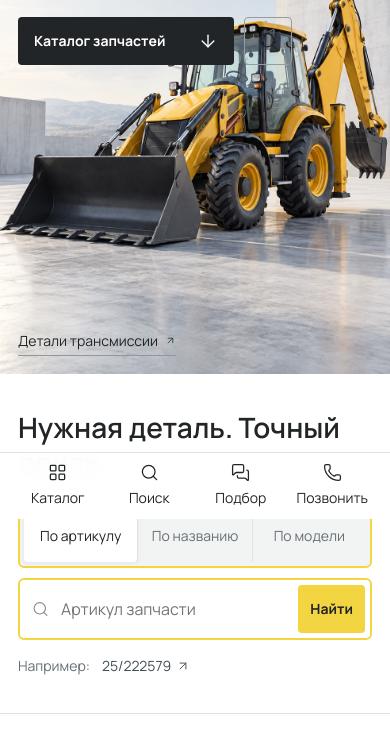
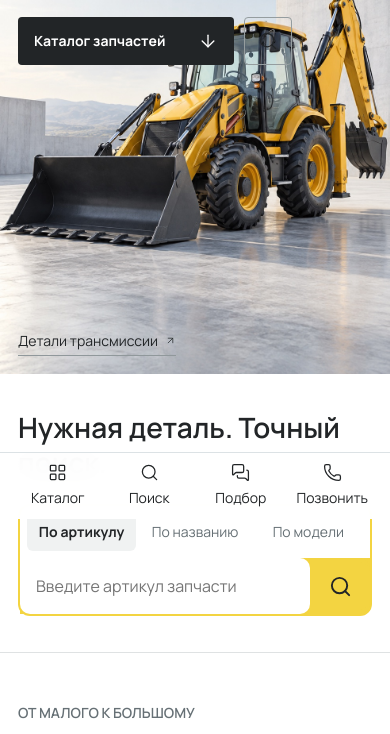
Before and after one commit to lprchns-Alex/eltorg-jcb-home-preview, a plain HTML site: page index.html in a window 390 px wide. Shown: the part 325-1059 px from the top of the page. Drawn offline with Linux system fonts and the light colour scheme.

Commit message:
Refine unified yellow search and tabs

```diff
--- a/app.js
+++ b/app.js
@@ -52,8 +52,9 @@ function finder() {
 }
 
 function searchPanel(mode) {
-  if (mode === 'model') return `<form class="search-large finder-search" data-model-form><label class="finder-input"><span>Модель техники</span><select name="model" aria-label="Модель техники"><option value="JCB 3CX">JCB 3CX</option><option value="JCB 4CX">JCB 4CX</option><option value="JCB 5CX">JCB 5CX</option><option value="Телескопический погрузчик JCB">Телескопический погрузчик JCB</option><option value="Другая модель JCB">Другая модель JCB</option></select></label><button class="button dark" type="submit">Подобрать${icon('arrow-right')}</button></form><div class="search-examples">Совместимость уточним по серийному номеру техники.</div>`;
-  return `<form class="search-large finder-search" data-search>${icon('search')}<label class="finder-input"><span class="sr-only">${mode === 'article' ? 'Артикул запчасти' : 'Название запчасти'}</span><input name="q" type="search" placeholder="${mode === 'article' ? 'Артикул запчасти' : 'Название детали'}" autocomplete="off" required></label><button class="button dark" type="submit">Найти${icon('arrow-right')}</button></form><div class="search-examples"><span>Например:</span>${(mode === 'article' ? ['25/222579'] : ['Генератор', 'Стартер', 'Главная пара']).map(query => `<button data-query="${query}">${query}${icon('arrow-up-right')}</button>`).join('')}</div>`;
+  const submit = `<button class="button finder-submit" type="submit" aria-label="${mode === 'model' ? 'Подобрать по модели' : 'Найти запчасть'}" title="${mode === 'model' ? 'Подобрать по модели' : 'Найти запчасть'}">${icon('search')}</button>`;
+  if (mode === 'model') return `<form class="search-large finder-search" data-model-form><label class="finder-input"><select name="model" aria-label="Модель техники"><option value="JCB 3CX">JCB 3CX</option><option value="JCB 4CX">JCB 4CX</option><option value="JCB 5CX">JCB 5CX</option><option value="Телескопический погрузчик JCB">Телескопический погрузчик JCB</option><option value="Другая модель JCB">Другая модель JCB</option></select></label>${submit}</form>`;
+  return `<form class="search-large finder-search" data-search><label class="finder-input"><span class="sr-only">${mode === 'article' ? 'Артикул запчасти' : 'Название запчасти'}</span><input name="q" type="search" placeholder="${mode === 'article' ? 'Введите артикул запчасти' : 'Введите название детали'}" autocomplete="off" required></label>${submit}</form>`;
 }
 
 function productCard(product, kind = 'catalog') {
--- a/index.html
+++ b/index.html
@@ -8,9 +8,9 @@
   <title>Эльторг — запчасти для JCB</title>
   <link rel="icon" type="image/svg+xml" href="assets/favicon.svg">
   <link rel="stylesheet" href="assets/fonts.css">
-  <link rel="stylesheet" href="precision.css?v=56">
+  <link rel="stylesheet" href="precision.css?v=57">
   <script src="assets/lucide.min.js" defer></script>
-  <script src="app.js?v=46" defer></script>
+  <script src="app.js?v=47" defer></script>
 </head>
 <body>
   <a class="skip-link" href="#main">К содержанию</a>
--- a/precision.css
+++ b/precision.css
@@ -62,9 +62,9 @@ main:focus, section[tabindex]:focus { outline: none; }
 .brand-mark b:nth-child(2) { width: 23px; }
 .brand-word { font-size: 27px; line-height: 1; font-weight: 800; }
 .brand-word small { display: block; font-size: 14px; font-weight: 500; line-height: 1.3; margin-top: 7px; color: #626a6e; }
-.header-search { display: flex; align-items: center; gap: 0; height: 52px; flex: 1; min-width: 180px; margin-inline: auto; padding-left: 16px; background: #fff; border: 2px solid var(--yellow); border-radius: 6px; overflow: hidden; }
-.header-search input { width: 100%; min-width: 0; border: 0; outline: none; background: none; font-size: 14px; }
-.header-search .icon-button { align-self: stretch; width: 62px; height: auto; border-radius: 0; background: var(--yellow); }
+.header-search { display: flex; align-items: center; gap: 0; height: 52px; flex: 1; min-width: 180px; margin-inline: auto; padding: 0; background: var(--yellow); border: 2px solid var(--yellow); border-radius: 12px; }
+.header-search input { width: 100%; height: 100%; min-width: 0; padding-inline: 16px; border: 0; border-radius: 10px; outline: none; background: #fff; font-size: 14px; }
+.header-search .icon-button { align-self: stretch; width: 72px; height: auto; border-radius: 0 10px 10px 0; background: var(--yellow); }
 .header-search .icon-button:hover { background: #ffe373; }
 .header-search .icon-button svg { width: 21px; height: 21px; stroke-width: 2; }
 .header-search:focus-within { border-color: #d7b817; box-shadow: 0 0 0 1px #d7b817; }
@@ -117,20 +117,22 @@ main:focus, section[tabindex]:focus { outline: none; }
 .finder { background: #fff; border-bottom: 1px solid var(--line); }
 .finder-inner { display: grid; grid-template-columns: minmax(0,1fr); gap: 24px; align-items: center; padding-block: 44px; }
 .finder-heading h2 { font-size: 32px; line-height: 1.25; }
-.finder-tabs { display: flex; align-items: stretch; gap: 0; min-height: 64px; padding: 4px; margin: 0; background: #f2f4f4; border: 2px solid var(--yellow); border-right: 0; border-radius: 6px 0 0 6px; }
-.finder-tabs button { color: var(--muted); padding: 0 17px; font-size: 14px; line-height: 1.4; border-radius: 4px; white-space: nowrap; }
-.finder-tabs button + button { border-left: 1px solid #dfe3e4; border-radius: 0 4px 4px 0; }
-.finder-tabs button[aria-selected=true] { color: var(--ink); background: #fff; box-shadow: 0 1px 5px #1b292f12; }
-.finder-workspace { min-width: 0; grid-column: 1 / -1; grid-row: 2; display: grid; grid-template-columns: auto minmax(0,1fr); align-items: start; }
+.finder-tabs { display: flex; align-items: stretch; gap: 4px; padding: 7px; margin: 0; background: #fff; border: 0; border-radius: 10px 0 0 10px; }
+.finder-tabs button { color: var(--muted); padding: 0 16px; font-size: 14px; line-height: 1.4; border-radius: 6px; white-space: nowrap; }
+.finder-tabs button:hover { background: #f5f6f6; color: var(--ink); }
+.finder-tabs button[aria-selected=true] { color: var(--ink); background: #f0f2f2; font-weight: 650; }
+.finder-workspace { min-width: 0; grid-column: 1 / -1; grid-row: 2; display: grid; grid-template-columns: auto minmax(0,1fr); align-items: stretch; border: 2px solid var(--yellow); border-radius: 12px; background: var(--yellow); }
 .finder-workspace #finder-panel { min-width: 0; }
 .search-large { display: flex; align-items: center; gap: 16px; border: 1px solid #cdd3d5; border-radius: 4px; background: #fff; padding: 5px 5px 5px 20px; min-height: 64px; }
 .search-large:focus-within { border-color: #333f45; box-shadow: 0 0 0 1px #333f45; }
 .search-large input, .search-large select { width: 100%; min-width: 0; border: 0; outline: none; background: transparent; height: 48px; font-size: 16px; }
 .search-large > svg { width: 19px; color: #858e93; }
 .search-large .button { min-height: 52px; padding: 14px 24px; gap: 30px; flex-shrink: 0; }
-.finder-search { border: 2px solid var(--yellow); border-radius: 0 6px 6px 0; }
-.finder-search:focus-within { border-color: #d7b817; box-shadow: 0 0 0 1px #d7b817; }
-.finder-search .button { background: var(--yellow); color: var(--ink); }
+.finder-workspace .finder-search { height: 56px; min-height: 56px; padding: 0; gap: 0; border: 0; border-radius: 0 10px 10px 0; background: var(--yellow); box-shadow: none; }
+.finder-workspace:focus-within { box-shadow: 0 0 0 3px #f3d44133; }
+.finder-search .finder-input { height: 100%; padding-inline: 20px; background: #fff; border-radius: 0 10px 10px 0; }
+.finder-workspace .finder-submit { display: flex; justify-content: center; width: 80px; min-height: 56px; padding: 0; border-radius: 0 10px 10px 0; background: var(--yellow); color: var(--ink); }
+.finder-workspace .finder-search .finder-submit svg { display: block; width: 23px; height: 23px; stroke-width: 2; }
 .finder-search .button:hover { background: #ffe373; }
 .finder-input { display: flex; align-items: center; flex: 1; min-width: 0; }
 .finder-input > span:not(.sr-only) { font-size: 14px; color: var(--muted); margin-right: 15px; white-space: nowrap; }
@@ -538,9 +540,10 @@ dialog::backdrop { background: #17252cb3; backdrop-filter: blur(5px); }
   .hero-bottom a { font-size: 14px; }
   .hero-bottom > span { display: none; }
   .finder-workspace { grid-template-columns: 1fr; }
-  .finder-workspace .finder-tabs { gap: 0; margin-bottom: 10px; border-right: 2px solid var(--yellow); border-radius: 6px; }
-  .finder-workspace .finder-tabs button { flex: 1 1 0; padding-inline: 12px; }
-  .finder-search { border-radius: 6px; }
+  .finder-workspace .finder-tabs { min-height: 52px; gap: 4px; margin: 0; border: 0; border-radius: 10px 10px 0 0; }
+  .finder-workspace .finder-tabs button { flex: 1 1 0; padding-inline: 8px; }
+  .finder-search .finder-input { border-radius: 0 10px 10px 10px; padding-inline: 14px; }
+  .finder-workspace .finder-submit { width: 60px; }
   .section-top h2 { font-size: 32px; }
   .parts-grid { grid-template-columns: repeat(2,minmax(0,1fr)); gap: 40px 24px; }
   .part-card h3 { min-height: 0; }
```
